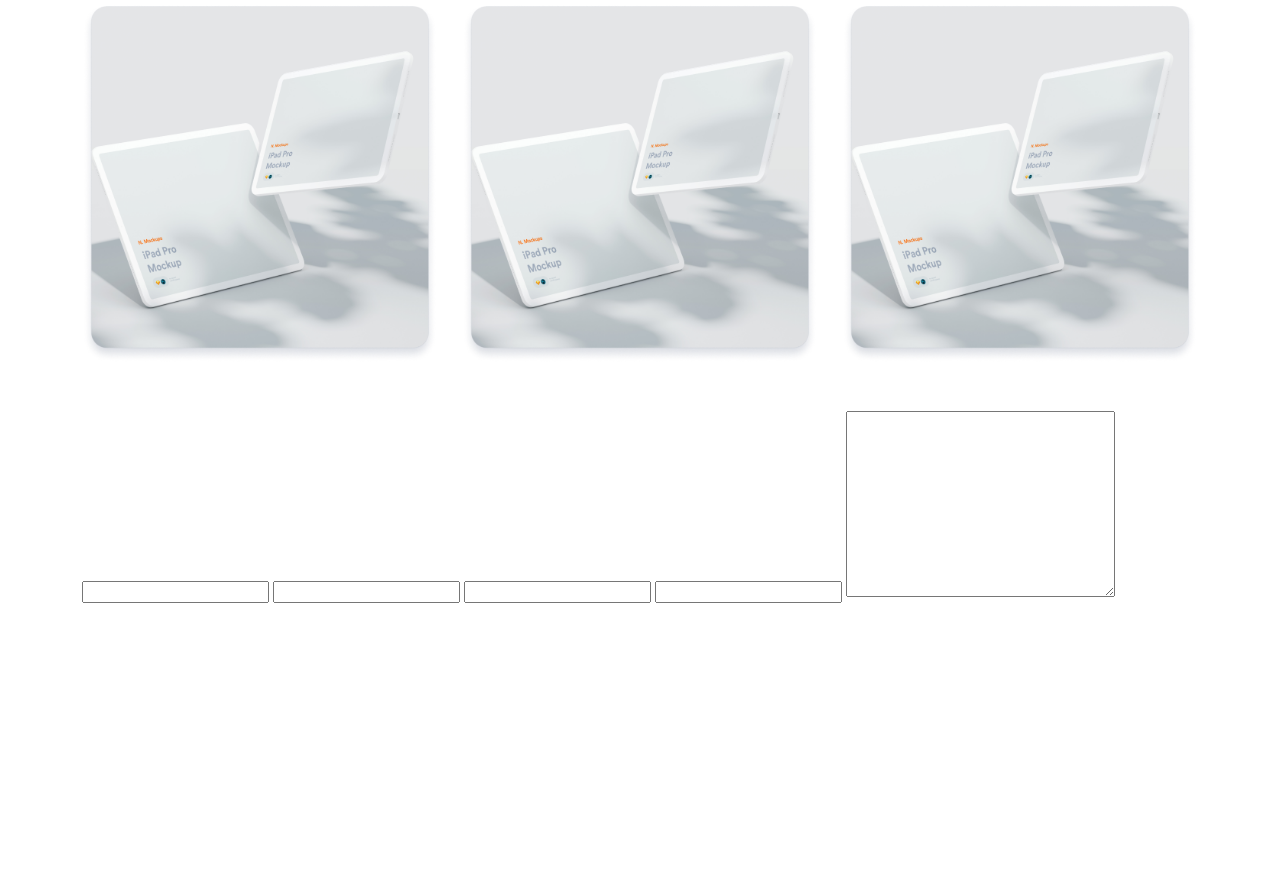
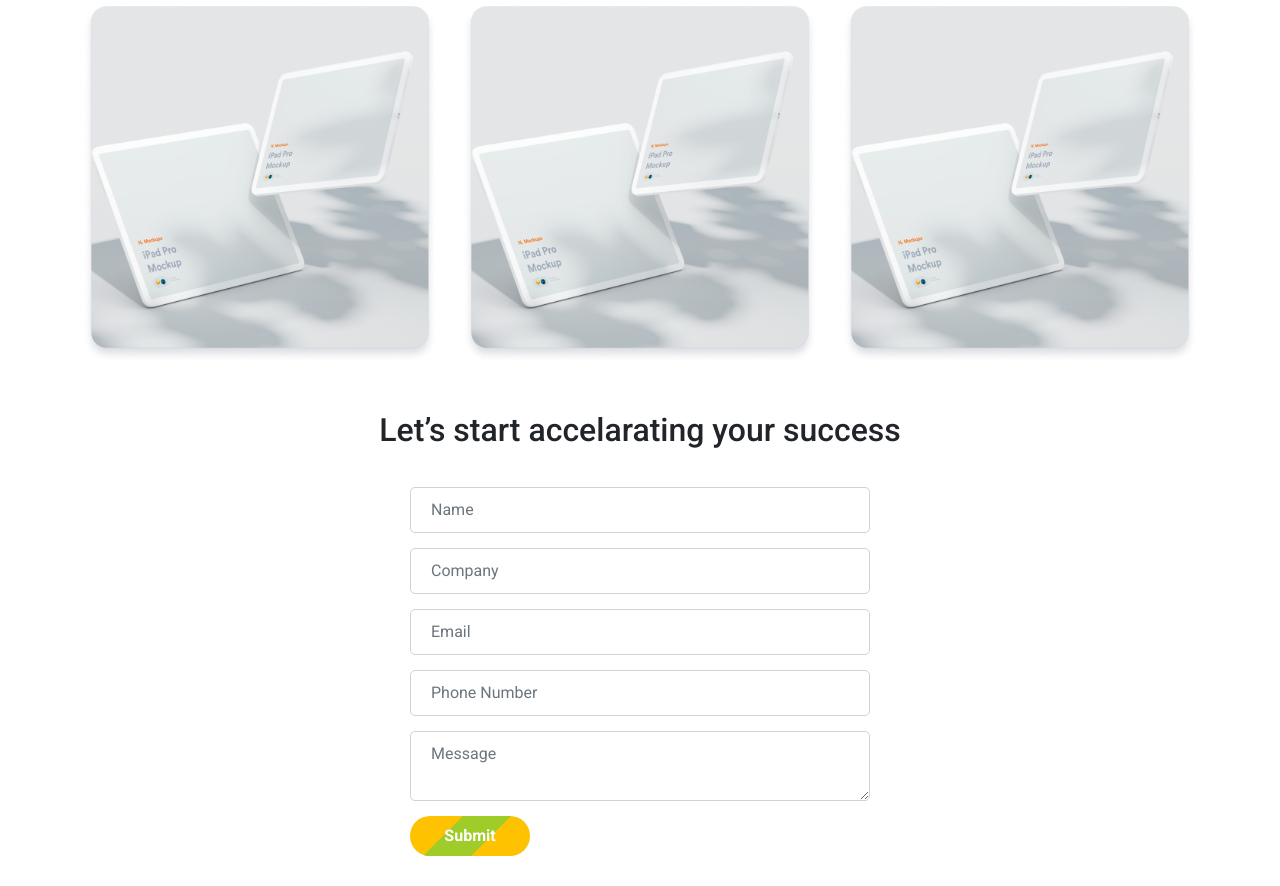
Before and after one commit to Murad-Hasan/CodersHero_Redesign, a website built with Parcel: page service.html in a window 1280 px wide. Shown: the part 1704-2590 px from the top of the page. Before the commit the page ends 2308 px from the top, so only its background shows below. Built offline with nearby package versions, Linux system fonts and the light colour scheme.

Commit message:
service form update

```diff
--- a/css/service.css
+++ b/css/service.css
@@ -54,6 +54,57 @@
   place-items: center;
 }
 
+/* form */
+/* .service-form {
+  padding: 50px 0;
+} */
+
+.service-form form {
+  background-color: #fff;
+  max-width: 600px;
+  margin: auto;
+  padding: 30px 70px;
+}
+
+.service-form .item {
+  border-radius: 5px;
+  margin-bottom: 15px;
+  padding: 10px 20px;
+}
+/* service from button */
+.service-form__button {
+  background-color: #fec200;
+  /* margin-left: 20px; */
+  width: 120px;
+  height: 40px;
+  border-radius: 20px;
+  border: none;
+  cursor: pointer;
+  position: relative;
+  overflow: hidden;
+  z-index: 1;
+}
+
+.service-form__button::before {
+  content: "";
+  position: absolute;
+  background-color: #9fcc29;
+  width: 100%;
+  height: 85%;
+  top: 0;
+  left: 0;
+  transform: rotate(-45deg);
+  z-index: -1;
+}
+
+.service-form__button .button__text {
+  font-style: normal;
+  font-weight: 600;
+  font-size: 16px;
+  line-height: 20px;
+  color: #ffffff;
+}
+
 /* media query */
 
 @media screen and (max-width: 992px) {
@@ -64,3 +115,8 @@
     font-size: calc(1rem - 0.1rem);
   }
 }
+@media (max-width: 576px) {
+  .service-form form {
+    padding: 50px 20px;
+  }
+}
--- a/service.html
+++ b/service.html
@@ -218,14 +218,28 @@
     <!-- service page contact section start-->
     <section id="client-input__Form">
       <div class="container">
-        <div class="client-input__Form">
-          <form action="#">
-            <input type="text" name="name" id="">
-            <input type="text" name="company" id="">
-            <input type="email" name="email" id="">
-            <input type="number" name="phone" id="">
-            <textarea name="message" id="" cols="30" rows="10"></textarea>
+        <h2 class="text-center from__heading">Let’s start accelarating your success</h2>
+        <div class="service-form">
+          <form accept="#">
+            <div class="form-group">
+              <input type="text" class="form-control item" id="username" placeholder="Name" required>
+            </div>
+            <div class="form-group">
+              <input type="text" class="form-control item" id="username" placeholder="Company" required>
+            </div>
+            <div class="form-group ">
+              <input type="email" class="form-control item" id="email" placeholder="Email" required>
+            </div>
+            <div class="form-group ">
+              <input type="number" class="form-control item" min="0" id="phone-number" placeholder="Phone Number"
+                required>
+            </div>
+            <div class="form-group ">
+              <textarea class="form-control item" id="message" placeholder="Message" required></textarea>
+            </div>
+            <button class="service-form__button" type="submit"><span class="button__text">Submit</span></button>
           </form>
+
         </div>
       </div>
     </section>
```
